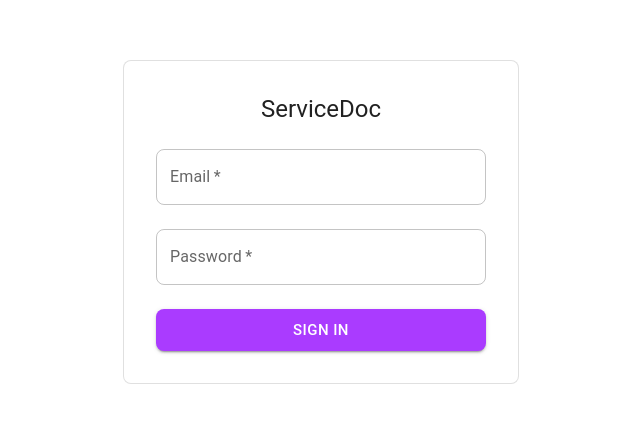
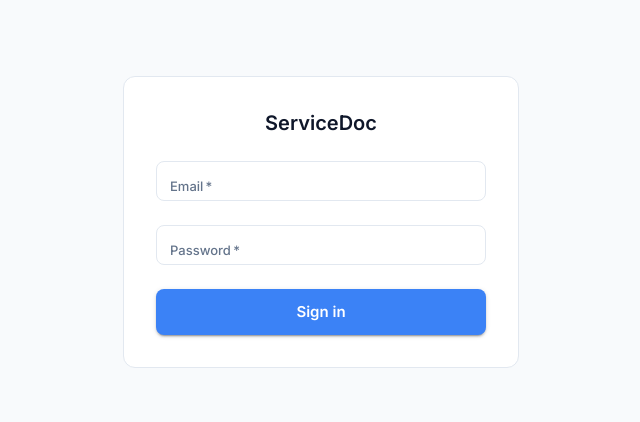
Before and after one commit to ByteForge2020/ServiceDoc.frontend, a React (Vite) app: page /login in a window 1280 px wide. Shown: the part 178-600 px from the top of the page, without its empty margins (319-959 px from the left). Built offline with nearby package versions, Linux system fonts and the light colour scheme.

Commit message:
progress

```diff
--- a/index.html
+++ b/index.html
@@ -4,7 +4,7 @@
     <meta charset="UTF-8" />
     <link rel="icon" type="image/svg+xml" href="/favicon.svg" />
     <meta name="viewport" content="width=device-width, initial-scale=1.0" />
-    <title>servicedoc-frontend</title>
+    <title>ServiceDoc</title>
   </head>
   <body>
     <div id="root"></div>
--- a/package.json
+++ b/package.json
@@ -12,6 +12,7 @@
   "dependencies": {
     "@emotion/react": "^11.14.0",
     "@emotion/styled": "^11.14.1",
+    "@fontsource/inter": "^5.3.0",
     "@mui/icons-material": "^9.2.0",
     "@mui/material": "^9.2.0",
     "@mui/x-date-pickers": "^9.9.0",
--- /dev/null
+++ b/src/app/toasters/ToasterContext.ts
@@ -0,0 +1,12 @@
+import { createContext } from 'react'
+
+export type ToastSeverity = 'success' | 'error' | 'info' | 'warning'
+
+export interface ToastersContextValue {
+  success: (message: string) => void
+  error: (message: string) => void
+  info: (message: string) => void
+  warning: (message: string) => void
+}
+
+export const ToasterContext = createContext<ToastersContextValue | null>(null)
--- /dev/null
+++ b/src/app/toasters/ToasterProvider.tsx
@@ -0,0 +1,78 @@
+import Alert from '@mui/material/Alert'
+import Snackbar from '@mui/material/Snackbar'
+import { useCallback, useMemo, useRef, useState, type ReactNode } from 'react'
+import { ToasterContext, type ToastSeverity } from './ToasterContext'
+
+interface Toast {
+  key: number
+  message: string
+  severity: ToastSeverity
+}
+
+export function ToasterProvider({ children }: { children: ReactNode }) {
+  const [toast, setToast] = useState<Toast | null>(null)
+  const [open, setOpen] = useState(false)
+  const toastRef = useRef<Toast | null>(null)
+  const pending = useRef<Toast[]>([])
+  const nextKey = useRef(0)
+
+  const enqueue = useCallback((message: string, severity: ToastSeverity) => {
+    nextKey.current += 1
+    const item: Toast = { key: nextKey.current, message, severity }
+
+    if (toastRef.current === null) {
+      toastRef.current = item
+      setToast(item)
+      setOpen(true)
+    } else {
+      // A toast is already showing — queue this one and close the current
+      // toast so its exit transition can advance the queue.
+      pending.current.push(item)
+      setOpen(false)
+    }
+  }, [])
+
+  function handleClose(_: unknown, reason?: string) {
+    if (reason === 'clickaway') {
+      return
+    }
+    setOpen(false)
+  }
+
+  function handleExited() {
+    const next = pending.current.shift() ?? null
+    toastRef.current = next
+    setToast(next)
+    if (next) {
+      setOpen(true)
+    }
+  }
+
+  const value = useMemo(
+    () => ({
+      success: (message: string) => enqueue(message, 'success'),
+      error: (message: string) => enqueue(message, 'error'),
+      info: (message: string) => enqueue(message, 'info'),
+      warning: (message: string) => enqueue(message, 'warning'),
+    }),
+    [enqueue],
+  )
+
+  return (
+    <ToasterContext.Provider value={value}>
+      {children}
+      <Snackbar
+        key={toast?.key}
+        open={open}
+        autoHideDuration={4000}
+        onClose={handleClose}
+        anchorOrigin={{ vertical: 'bottom', horizontal: 'right' }}
+        slotProps={{ transition: { onExited: handleExited } }}
+      >
+        <Alert onClose={handleClose} severity={toast?.severity} variant="filled" sx={{ width: '100%' }}>
+          {toast?.message}
+        </Alert>
+      </Snackbar>
+    </ToasterContext.Provider>
+  )
+}
--- /dev/null
+++ b/src/app/toasters/useToasters.ts
@@ -0,0 +1,10 @@
+import { useContext } from 'react'
+import { ToasterContext } from './ToasterContext'
+
+export function useToasters() {
+  const context = useContext(ToasterContext)
+  if (!context) {
+    throw new Error('useToasters must be used within a ToasterProvider')
+  }
+  return context
+}
--- a/src/components/layout/AppLayout.tsx
+++ b/src/components/layout/AppLayout.tsx
@@ -17,11 +17,11 @@ export function AppLayout() {
     <>
       <AppBar position="static" color="default" elevation={0} sx={{ borderBottom: 1, borderColor: 'divider' }}>
         <Toolbar>
-          <Typography variant="h6" component="div" sx={{ flexGrow: 1 }}>
+          <Typography variant="h4" component="div" sx={{ flexGrow: 1 }}>
             ServiceDoc
           </Typography>
           {user && (
-            <Typography variant="body2" color="text.secondary" sx={{ mr: 2 }}>
+            <Typography variant="body2" sx={{ color: 'text.secondary', mr: 2 }}>
               {user.username}
             </Typography>
           )}
--- a/src/features/auth/LoginPage.tsx
+++ b/src/features/auth/LoginPage.tsx
@@ -1,6 +1,5 @@
 import { useState, type FormEvent } from 'react'
-import { Navigate, useLocation } from 'react-router-dom'
-import Alert from '@mui/material/Alert'
+import { Navigate, useLocation, useNavigate } from 'react-router-dom'
 import Box from '@mui/material/Box'
 import Button from '@mui/material/Button'
 import Container from '@mui/material/Container'
@@ -8,15 +7,17 @@ import Paper from '@mui/material/Paper'
 import Stack from '@mui/material/Stack'
 import TextField from '@mui/material/TextField'
 import Typography from '@mui/material/Typography'
+import { useToasters } from '../../app/toasters/useToasters'
 import { useAppDispatch, useAppSelector } from '../../app/hooks'
 import { login } from './authSlice'
 
 export function LoginPage() {
   const dispatch = useAppDispatch()
+  const navigate = useNavigate()
   const location = useLocation()
+  const toasters = useToasters()
   const accessToken = useAppSelector((state) => state.auth.accessToken)
   const status = useAppSelector((state) => state.auth.status)
-  const error = useAppSelector((state) => state.auth.error)
 
   const [email, setEmail] = useState('')
   const [password, setPassword] = useState('')
@@ -29,6 +30,12 @@ export function LoginPage() {
   function handleSubmit(event: FormEvent) {
     event.preventDefault()
     dispatch(login({ email, password }))
+      .unwrap()
+      .then(() => {
+        toasters.success('Signed in successfully.')
+        navigate((location.state as { from?: string } | null)?.from ?? '/orders', { replace: true })
+      })
+      .catch((message: string) => toasters.error(message))
   }
 
   return (
@@ -40,13 +47,11 @@ export function LoginPage() {
       }}
     >
       <Container maxWidth="xs">
-        <Paper variant="outlined" sx={{ p: 4 }}>
+        <Paper variant="outlined" sx={{ p: 4, borderRadius: '12px' }}>
           <Stack spacing={3} component="form" onSubmit={handleSubmit}>
-            <Typography variant="h5" component="h1" sx={{ textAlign: 'center' }}>
+            <Typography variant="h3" component="h1" sx={{ textAlign: 'center' }}>
               ServiceDoc
             </Typography>
-
-            {error && <Alert severity="error">{error}</Alert>}
 
             <TextField
               label="Email"
--- a/src/features/workOrders/WorkOrderStatusChip.tsx
+++ b/src/features/workOrders/WorkOrderStatusChip.tsx
@@ -3,7 +3,7 @@ import type { WorkOrderStatus } from './types'
 
 const STATUS_COLOR: Record<WorkOrderStatus, ChipProps['color']> = {
   Draft: 'default',
-  Open: 'info',
+  Open: 'primary',
   InProgress: 'warning',
   Completed: 'success',
   Cancelled: 'error',
--- a/src/main.tsx
+++ b/src/main.tsx
@@ -1,3 +1,7 @@
+import '@fontsource/inter/400.css'
+import '@fontsource/inter/500.css'
+import '@fontsource/inter/600.css'
+import '@fontsource/inter/700.css'
 import { QueryClient, QueryClientProvider } from '@tanstack/react-query'
 import CssBaseline from '@mui/material/CssBaseline'
 import { ThemeProvider } from '@mui/material/styles'
@@ -6,6 +10,7 @@ import { createRoot } from 'react-dom/client'
 import { Provider } from 'react-redux'
 import App from './App.tsx'
 import { store } from './app/store'
+import { ToasterProvider } from './app/toasters/ToasterProvider'
 import './index.css'
 import { theme } from './theme'
 
@@ -24,7 +29,9 @@ createRoot(document.getElementById('root')!).render(
       <QueryClientProvider client={queryClient}>
         <ThemeProvider theme={theme}>
           <CssBaseline />
-          <App />
+          <ToasterProvider>
+            <App />
+          </ToasterProvider>
         </ThemeProvider>
       </QueryClientProvider>
     </Provider>
--- a/src/theme.ts
+++ b/src/theme.ts
@@ -1,13 +1,180 @@
-import { createTheme } from '@mui/material/styles'
+import { createTheme, alpha } from '@mui/material/styles'
+
+// Slate (grey-blue) design system — see DESIGN.md for the source tokens.
+const slate = {
+  900: '#0f172a',
+  500: '#64748b',
+  400: '#94a3b8',
+  300: '#cbd5e1',
+  200: '#e2e8f0',
+  50: '#f8fafc',
+}
+
+const blue = {
+  700: '#1d4ed8',
+  600: '#2563eb',
+  500: '#3b82f6',
+  400: '#60a5fa',
+}
+
+const secondaryButtonHover = '#e9edf3'
 
 export const theme = createTheme({
   palette: {
     mode: 'light',
+    background: {
+      default: slate[50],
+      paper: '#ffffff',
+    },
     primary: {
-      main: '#aa3bff',
+      main: blue[500],
+      light: blue[400],
+      dark: blue[600],
+      contrastText: '#ffffff',
     },
+    text: {
+      primary: slate[900],
+      secondary: slate[500],
+      disabled: slate[400],
+    },
+    divider: slate[200],
+    success: { main: '#22c55e' },
+    error: { main: '#ef4444' },
+    warning: { main: '#f59e0b' },
+  },
+  typography: {
+    fontFamily: 'Inter, system-ui, sans-serif',
+    h1: { fontSize: '30px', fontWeight: 700, lineHeight: '38px' },
+    h2: { fontSize: '24px', fontWeight: 600, lineHeight: '32px' },
+    h3: { fontSize: '20px', fontWeight: 600, lineHeight: '28px' },
+    h4: { fontSize: '18px', fontWeight: 600, lineHeight: '26px' },
+    h5: { fontSize: '16px', fontWeight: 600, lineHeight: '24px' },
+    body1: { fontSize: '14px', fontWeight: 400, lineHeight: '20px' },
+    body2: { fontSize: '13px', fontWeight: 400, lineHeight: '18px' },
+    caption: { fontSize: '12px', fontWeight: 400, lineHeight: '16px', color: slate[500] },
+    overline: { fontSize: '11px', fontWeight: 600, lineHeight: '14px', letterSpacing: '0.5px' },
+    button: { textTransform: 'none' },
   },
   shape: {
     borderRadius: 8,
   },
+  components: {
+    MuiButton: {
+      styleOverrides: {
+        root: {
+          borderRadius: 8,
+          padding: '10px 20px',
+          fontWeight: 600,
+          textTransform: 'none',
+          '&.Mui-disabled': {
+            opacity: 0.5,
+          },
+        },
+        outlined: {
+          backgroundColor: slate[200],
+          color: slate[900],
+          border: `1px solid ${slate[200]}`,
+          '&:hover': {
+            backgroundColor: secondaryButtonHover,
+            border: `1px solid ${slate[200]}`,
+          },
+        },
+        text: {
+          color: blue[500],
+          padding: '8px 12px',
+          '&:hover': {
+            backgroundColor: alpha(slate[200], 0.4),
+          },
+        },
+      },
+      variants: [
+        {
+          props: { variant: 'contained', color: 'primary' },
+          style: {
+            '&:hover': { backgroundColor: blue[600] },
+            '&:active': { backgroundColor: blue[700] },
+          },
+        },
+      ],
+    },
+    MuiPaper: {
+      styleOverrides: {
+        root: {
+          backgroundColor: '#ffffff',
+          border: `1px solid ${slate[200]}`,
+          backgroundImage: 'none',
+        },
+        rounded: {
+          borderRadius: 12,
+        },
+        elevation1: {
+          boxShadow: '0 4px 12px rgba(15,23,42,0.08)',
+        },
+      },
+    },
+    MuiOutlinedInput: {
+      styleOverrides: {
+        root: {
+          borderRadius: 8,
+          backgroundColor: '#ffffff',
+          '& .MuiOutlinedInput-notchedOutline': {
+            borderColor: slate[200],
+          },
+          '&:hover .MuiOutlinedInput-notchedOutline': {
+            borderColor: slate[400],
+          },
+          '&.Mui-focused .MuiOutlinedInput-notchedOutline': {
+            borderColor: blue[500],
+            borderWidth: 1,
+            boxShadow: `0 0 0 3px ${alpha(blue[500], 0.15)}`,
+          },
+        },
+        input: {
+          padding: '10px 14px',
+          '&::placeholder': {
+            color: slate[400],
+            opacity: 1,
+          },
+        },
+      },
+    },
+    MuiInputLabel: {
+      styleOverrides: {
+        root: {
+          fontSize: '13px',
+          fontWeight: 500,
+        },
+      },
+    },
+    MuiChip: {
+      styleOverrides: {
+        root: {
+          borderRadius: 6,
+        },
+      },
+    },
+    MuiAppBar: {
+      styleOverrides: {
+        root: {
+          backgroundImage: 'none',
+          backgroundColor: '#ffffff',
+          color: slate[900],
+          borderBottom: `1px solid ${slate[200]}`,
+          boxShadow: 'none',
+        },
+      },
+    },
+    MuiTableCell: {
+      styleOverrides: {
+        head: {
+          borderBottom: `2px solid ${slate[300]}`,
+          fontWeight: 600,
+          color: slate[900],
+        },
+        root: {
+          borderBottom: `1px solid ${slate[200]}`,
+        },
+      },
+    },
+  },
 })
```
Also changed, not shown: src/features/auth/authSlice.ts (+3 -8 lines), src/features/workOrders/WorkOrdersPage.tsx (+15 -7 lines), 2 other files (tests, documents, lock files or other folders).
